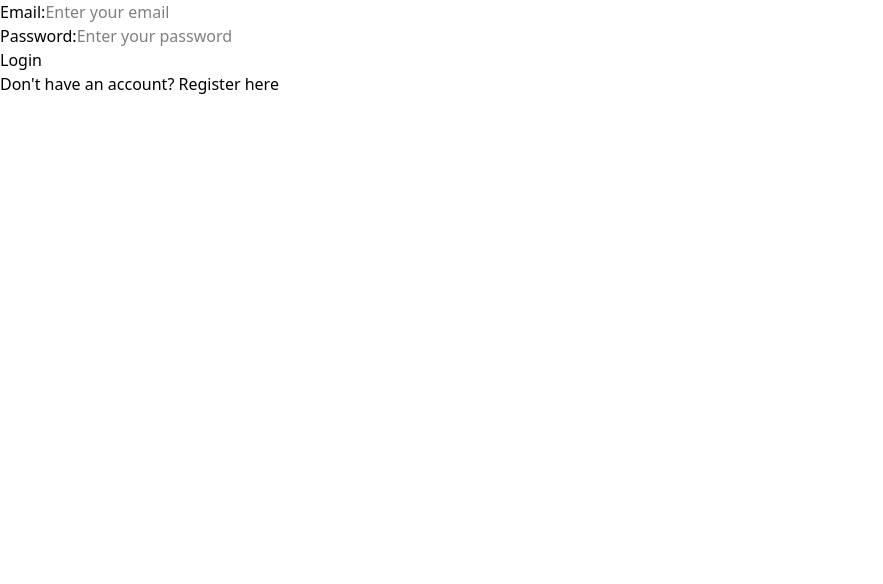
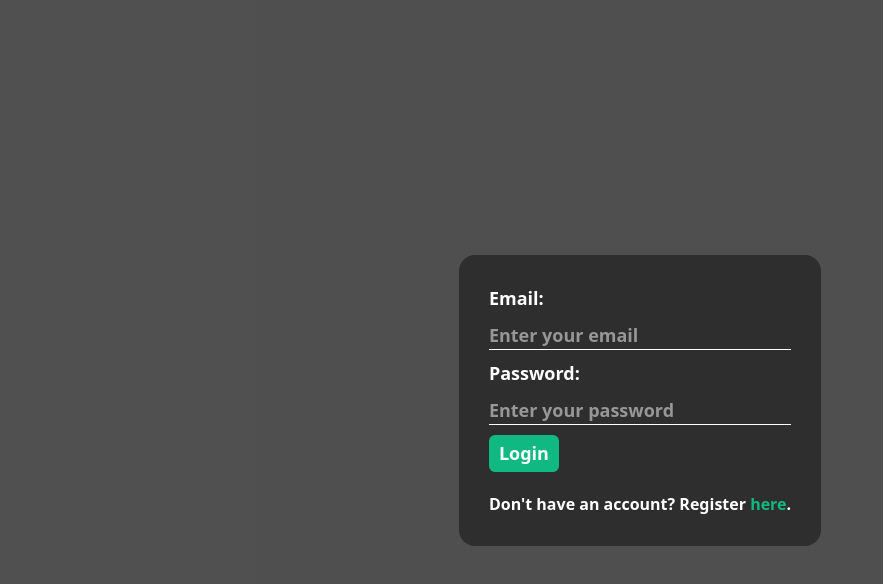
Before and after one commit to jiwkovva191/React-Chat-App, a React (Vite) app: page /login in a window 1280 px wide. Shown: the top 584 px of the page, without its empty margins (0-883 px from the left). Built offline with nearby package versions, Linux system fonts and the light colour scheme; no server answers.

Commit message:
login page styling

```diff
--- a/src/App.css
+++ b/src/App.css
@@ -1 +1,6 @@
-@import "tailwindcss"
+@import "tailwindcss";
+
+input:-webkit-autofill {
+    -webkit-box-shadow: 0 0 0 1000px #2E2E2E inset;
+    -webkit-text-fill-color: white;
+  }
--- a/src/index.css
+++ b/src/index.css
@@ -0,0 +1,4 @@
+input:-webkit-autofill {
+    -webkit-box-shadow: 0 0 0 1000px #2E2E2E inset;
+    -webkit-text-fill-color: white;
+  }
--- a/src/pages/LoginPage.jsx
+++ b/src/pages/LoginPage.jsx
@@ -23,10 +23,10 @@ export default function Login() {
     console.log(credentials);
   };
   return (
-    <div>
-      <div>
-        <form onSubmit={(e)=>{handleUserLogin(e,credentials)}}>
-          <div>
+    <div className="min-h-screen flex items-center justify-center bg-[#2e2e2ed6]">
+      <div className="flex flex-col gap-[20px] bg-[#2E2E2E] p-[30px] my-[20px] rounded-2xl">
+        <form className="flex flex-col gap-[10px] text-white font-semibold text-[18px]" onSubmit={(e)=>{handleUserLogin(e,credentials)}}>
+          <div className="flex flex-col gap-[10px]">
             <label htmlFor="">Email:</label>
             <input
               type="email"
@@ -35,9 +35,13 @@ export default function Login() {
               placeholder="Enter your email"
               value={credentials.email}
               onChange={handleInputChange}
+              autoComplete="off"
+              readOnly
+              onFocus={(e) => e.target.removeAttribute('readOnly')}
+              className="bg-transparent border-b text-white"
             />
           </div>
-          <div>
+          <div className="flex flex-col gap-[10px]">
             <label htmlFor="">Password:</label>
             <input
               type="password"
@@ -46,13 +50,14 @@ export default function Login() {
               placeholder="Enter your password"
               value={credentials.password}
               onChange={handleInputChange}
+              className="bg-transparent border-b text-white"
             />
           </div>
           <div>
-            <input type="submit" value="Login" />
+            <input className="bg-[#10B981] px-[10px] py-[5px] rounded-md font-bold text-white cursor-pointer" type="submit" value="Login" />
           </div>
         </form>
-        <p>Don't have an account? Register <Link to ="/register">here</Link></p>
+        <p className="text-white font-semibold">Don't have an account? Register <Link className="text-[#10B981]" to ="/register">here</Link>.</p>
       </div>
     </div>
   );
```
